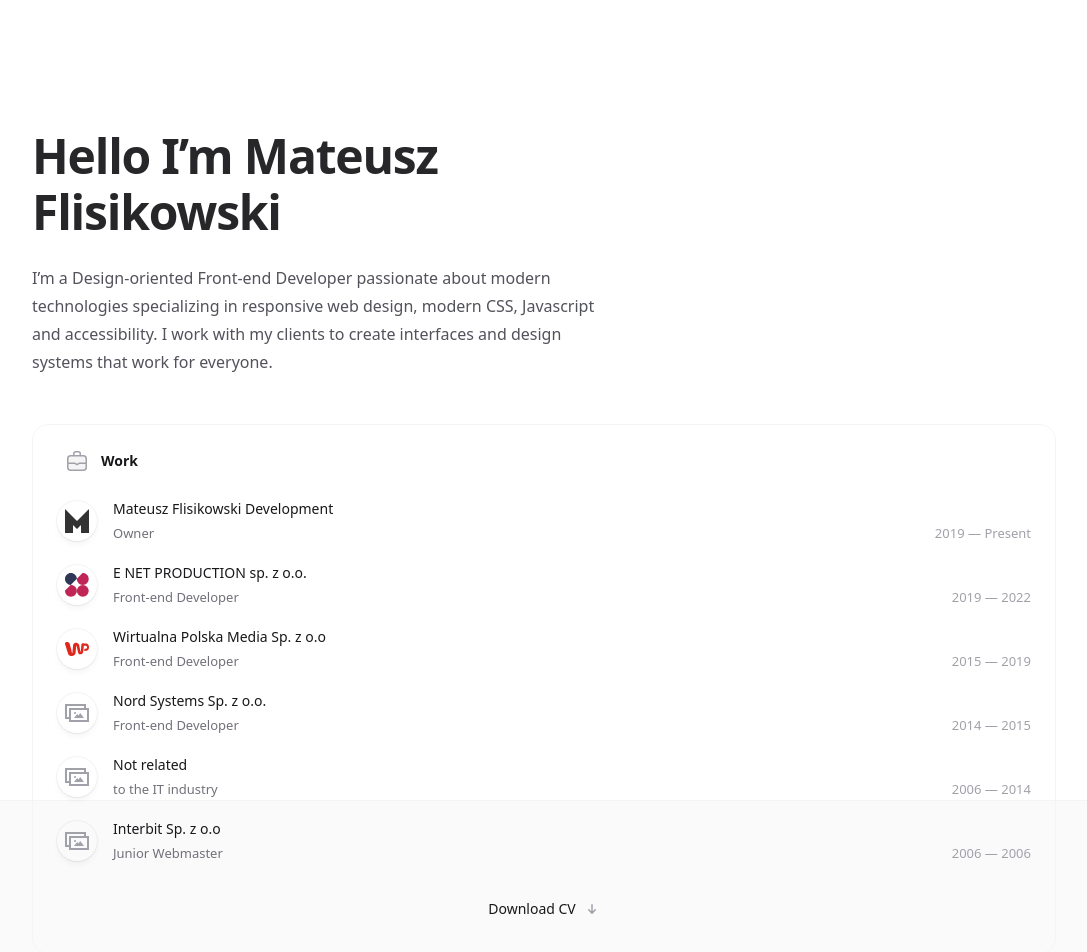
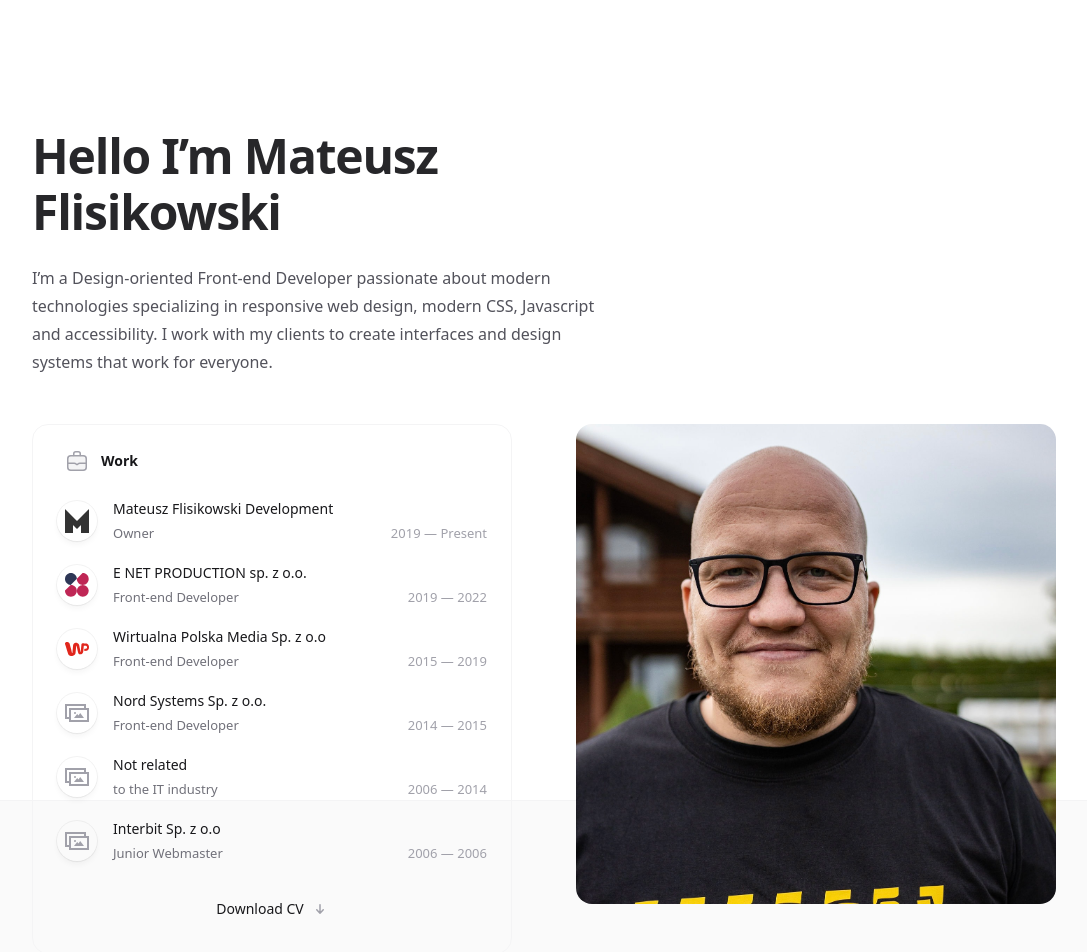
Before and after one commit to mflisikowski/old-mflisikowski, a Next.js app: page / in a window 1280 px wide. Shown: the whole page, without its empty margins (96-1183 px from the left). Built offline with nearby package versions, Linux system fonts and the light colour scheme.

Commit message:
add a picture of myself on the home page

```diff
--- a/src/modules/Workplaces.jsx
+++ b/src/modules/Workplaces.jsx
@@ -1,6 +1,7 @@
 import { ArrowDownIcon, BriefcaseIcon } from '@/components/Icons';
 import { Button } from '@/components/Button';
 import Image from 'next/image';
+import clsx from 'clsx';
 
 const WorkspaceItem = ({ role: { id, logo, company, title, start, end } }) => {
   return (
@@ -29,9 +30,14 @@
   );
 };
 
-export function Workspaces({ workplaces }) {
+export function Workspaces({ workplaces, className }) {
   return (
-    <div className="rounded-2xl border border-zinc-100 p-6 dark:border-zinc-700/40 lg:max-w-none">
+    <div
+      className={clsx(
+        'rounded-2xl border border-zinc-100 p-6 dark:border-zinc-700/40 lg:max-w-none',
+        className
+      )}
+    >
       <h2 className="flex text-sm font-semibold text-zinc-900 dark:text-zinc-100">
         <BriefcaseIcon className="ml-2 h-6 w-6 flex-none" />
         <span className="ml-3">Work</span>
--- a/src/pages/index.jsx
+++ b/src/pages/index.jsx
@@ -1,4 +1,5 @@
 import Head from 'next/head';
+import Image from 'next/image';
 
 import { Workspaces } from '@/modules/Workplaces';
 import { Layout } from '@/components/Layout';
@@ -7,6 +8,8 @@
 import MFD_SVG from '@/images/logotypes/mfd.svg';
 import ENP_SVG from '@/images/logotypes/enp.svg';
 import WP_SVG from '@/images/logotypes/wp.svg';
+
+import image from '@/images/image.JPG';
 
 export default function Home({
   data: {
@@ -35,7 +38,19 @@
             </div>
           </div>
 
-          <Workspaces workplaces={workplaces}></Workspaces>
+          <div className="grid grid-cols-1 gap-16 lg:grid-cols-2 lg:gap-y-12">
+            <Image
+              className="aspect-square rounded-2xl bg-zinc-100 object-cover dark:bg-zinc-800"
+              sizes="(min-width: 1024px) 32rem, 20rem"
+              src={layout.image}
+              alt=""
+            />
+
+            <Workspaces
+              className="lg:order-first"
+              workplaces={workplaces}
+            ></Workspaces>
+          </div>
         </div>
       </Layout>
     </>
@@ -105,6 +120,7 @@
             title: 'Hello I’m Mateusz Flisikowski',
             intro:
               'I’m a Design-oriented Front-end Developer passionate about modern technologies specializing in responsive web design, modern CSS, Javascript and accessibility. I work with my clients to create interfaces and design systems that work for everyone.',
+            image,
           },
           title: 'Mateusz Flisikowski',
           metas: [],
```
Also changed, not shown: src/images/image.JPG (added).
